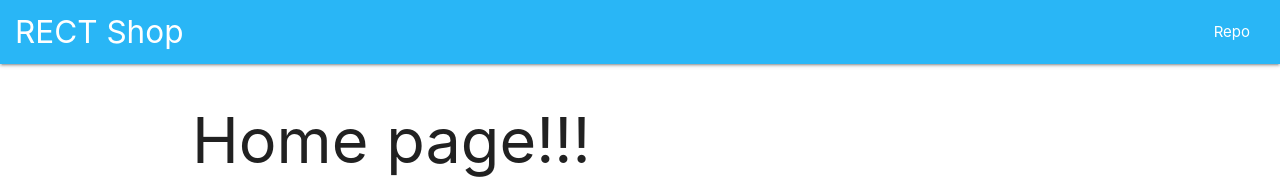
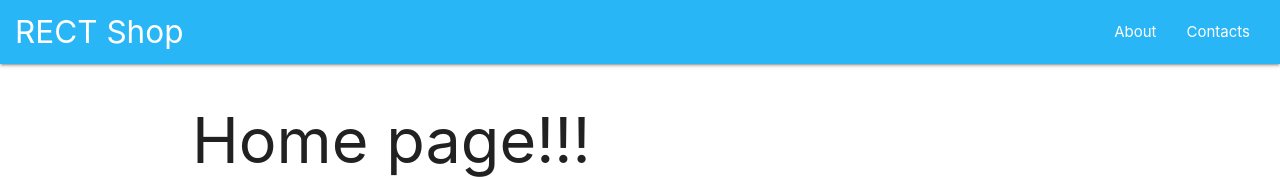
Before and after one commit to muteki-Ronin/react-meal-project, a React (Create React App) app: page / in a window 1280 px wide. Shown: the top 179 px of the page. Built offline with nearby package versions, Linux system fonts and the light colour scheme.

Commit message:
add config and api file

```diff
--- a/package.json
+++ b/package.json
@@ -8,7 +8,7 @@
     "@testing-library/user-event": "^13.5.0",
     "react": "^18.2.0",
     "react-dom": "^18.2.0",
-    "react-router-dom": "^5.0.0",
+    "react-router-dom": "^5.3.0",
     "react-scripts": "5.0.1",
     "web-vitals": "^2.1.4"
   },
--- a/src/App.js
+++ b/src/App.js
@@ -12,18 +12,18 @@ import NotFound from "./pages/NotFound";
 function App() {
   return (
     <>
-      <Header />
-      <main className="container content">
-        <Router>
+      <Router>
+        <Header />
+        <main className="container content">
           <Switch>
             <Route exact path="/" component={Home} />
             <Route path="/about" component={About} />
             <Route path="/contacts" component={Contact} />
             <Route component={NotFound} />
           </Switch>
-        </Router>
-      </main>
-      <Footer />
+        </main>
+        <Footer />
+      </Router>
     </>
   );
 }
--- a/src/components/Header.jsx
+++ b/src/components/Header.jsx
@@ -1,15 +1,18 @@
+import { Link } from "react-router-dom";
+
 function Header() {
   return (
     <nav className="light-blue lighten-1">
       <div className="nav-wrapper">
-        <a href="#!" className="brand-logo">
+        <Link to="/" className="brand-logo">
           RECT Shop
-        </a>
+        </Link>
         <ul id="nav-mobile" className="right hide-on-med-and-down">
           <li>
-            <a href="#!" target="_blank" rel="noreferrer">
-              Repo
-            </a>
+            <Link to="/about">About</Link>
+          </li>
+          <li>
+            <Link to="/contacts">Contacts</Link>
           </li>
         </ul>
       </div>
--- /dev/null
+++ b/src/config.js
@@ -0,0 +1,5 @@
+const API_KEY = "1";
+
+const API_URL = `www.themealdb.com/api/json/v1/${API_KEY}/`;
+
+export { API_URL };
```
Also changed, not shown: src/api.js (added, +19 -0 lines), 1 other file (tests, documents, lock files or other folders).
